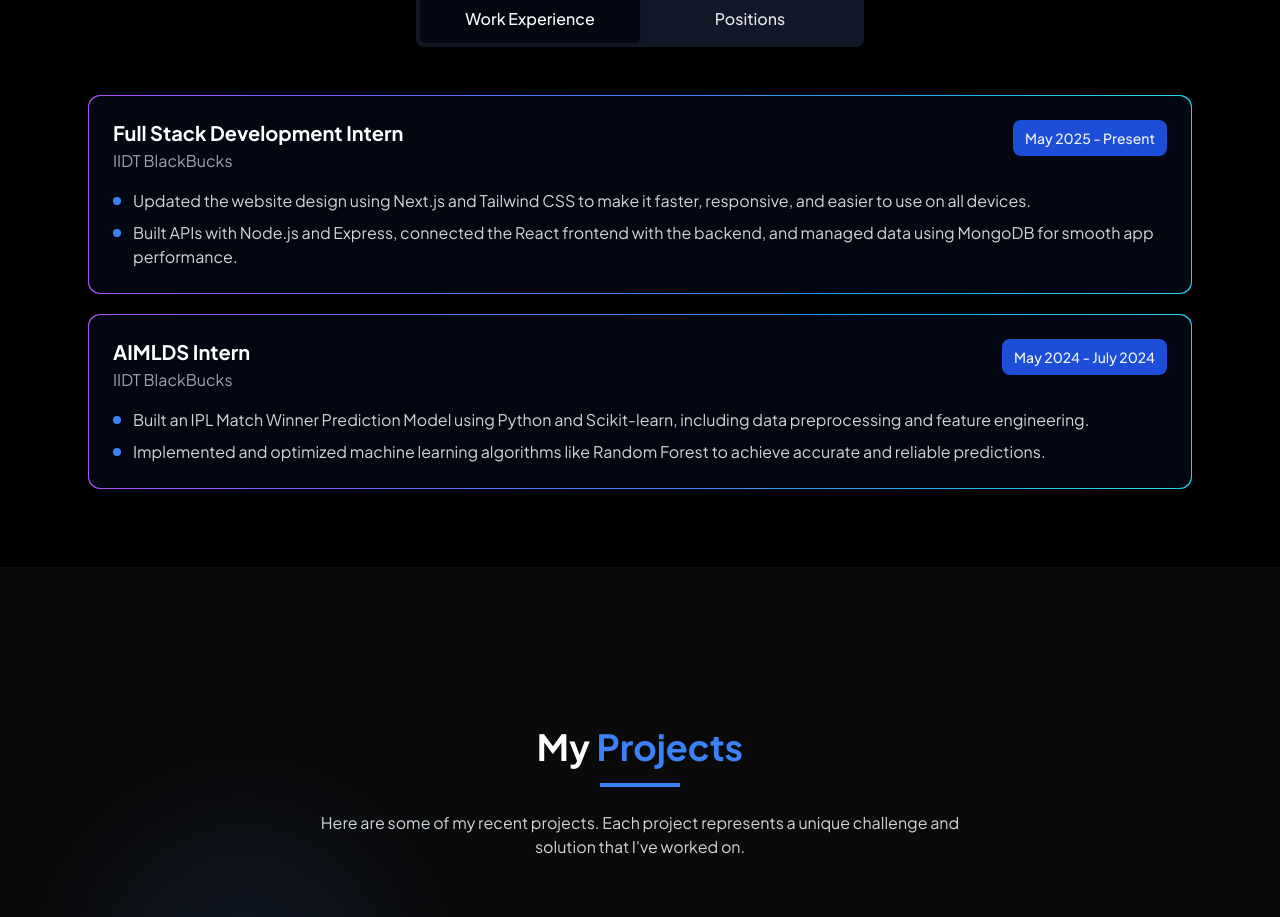
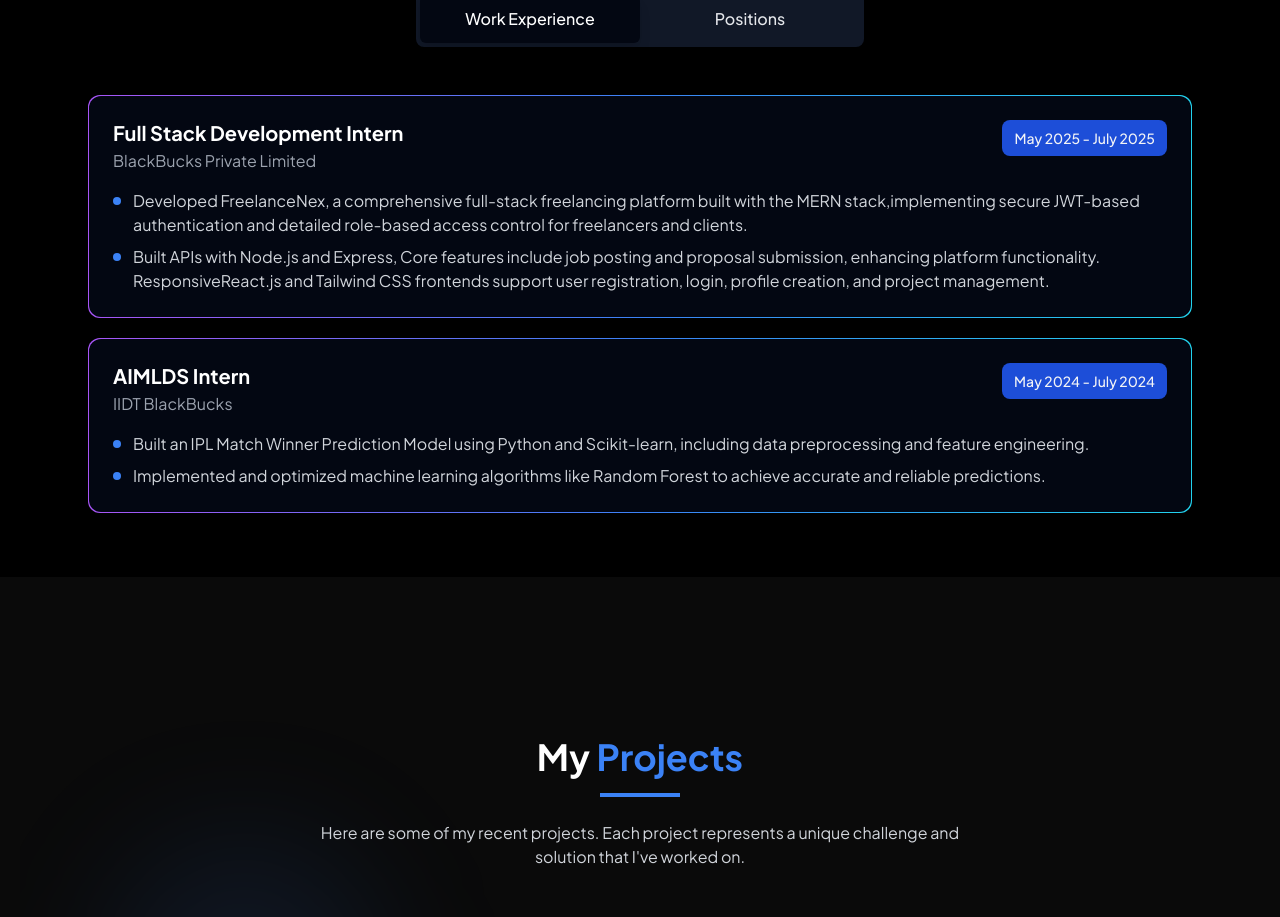
Before and after one commit to harsha2143/Portfolio, a React (Vite) app: page / in a window 1280 px wide. Shown: the part 2481-3398 px from the top of the page. Built offline with nearby package versions, Linux system fonts and the light colour scheme.

Commit message:
Project and experience updated

```diff
--- a/src/components/Experience.jsx
+++ b/src/components/Experience.jsx
@@ -4,6 +4,16 @@ const Experience = () => {
   const [activeTab, setActiveTab] = useState('experience');
 
   const positions = [
+    {
+      title: "Core Body Representative",
+      company: "SRKR Coding Club",
+      date: "Present",
+      description: [
+        "Represented the coding club in the executive body, coordinating between members and leadership to support club activities and initiatives.",
+        "Organized events and workshops to promote coding skills and foster active participation, while collaborating with team members to plan and execute technical sessions that encouraged learning and growth within the community."
+
+      ]
+    },
     {
       title: "Technical Lead",
       company: "SRKR Coding Club",
@@ -13,28 +23,17 @@ const Experience = () => {
         "Led the technical team by assigning tasks, guiding members, and encouraging teamwork to successfully complete the contest."
       ]
 
-    },
-    {
-      title: "Executive Body Representative",
-      company: "SRKR Coding Club",
-      date: "Present",
-      description: [
-        "Represented the coding club in the executive body, coordinating between members and leadership to support club activities and initiatives.",
-        "Organized events and workshops to promote coding skills and foster active participation, while collaborating with team members to plan and execute technical sessions that encouraged learning and growth within the community."
-
-      ]
-
     }
   ];
 
   const experiences = [
     {
       title: "Full Stack Development Intern",
-      company: "IIDT BlackBucks",
-      date: "May 2025 - Present",
+      company: "BlackBucks Private Limited",
+      date: "May 2025 - July 2025",
       description: [
-        "Updated the website design using Next.js and Tailwind CSS to make it faster, responsive, and easier to use on all devices.",
-        "Built APIs with Node.js and Express, connected the React frontend with the backend, and managed data using MongoDB for smooth app performance."
+        "Developed FreelanceNex, a comprehensive full-stack freelancing platform built with the MERN stack,implementing secure JWT-based authentication and detailed role-based access control for freelancers and clients.",
+        "Built APIs with Node.js and Express, Core features include job posting and proposal submission, enhancing platform functionality. ResponsiveReact.js and Tailwind CSS frontends support user registration, login, profile creation, and project management."
       ]
 
 
--- a/src/components/Projects.jsx
+++ b/src/components/Projects.jsx
@@ -14,7 +14,7 @@ function Projects() {
       title: "CodeQuest",
       description: "A POTD platform that offers daily coding challenges tailored for college students, promoting consistent problem-solving. It features multi-platform progress tracking, streak monitoring, leaderboards, and insightful user analytics to boost engagement and learning.",
       tags: ["Typescript", "Node.js", "MongoDB", "Express.js", "Tailwind CSS"],
-      liveLink: "#",
+      liveLink: "https://codequest.srkrcodingclub.in/",
       githubLink: "https://github.com/codevoid048/codequest",
     },
     {
```
